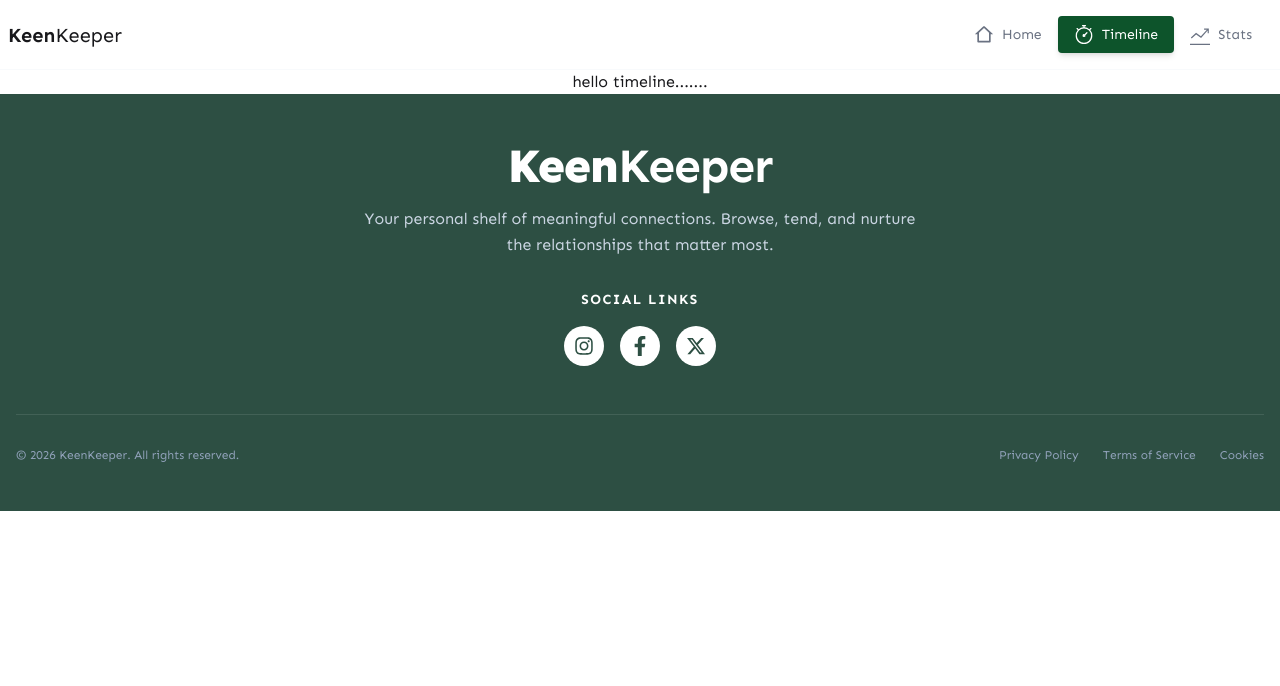
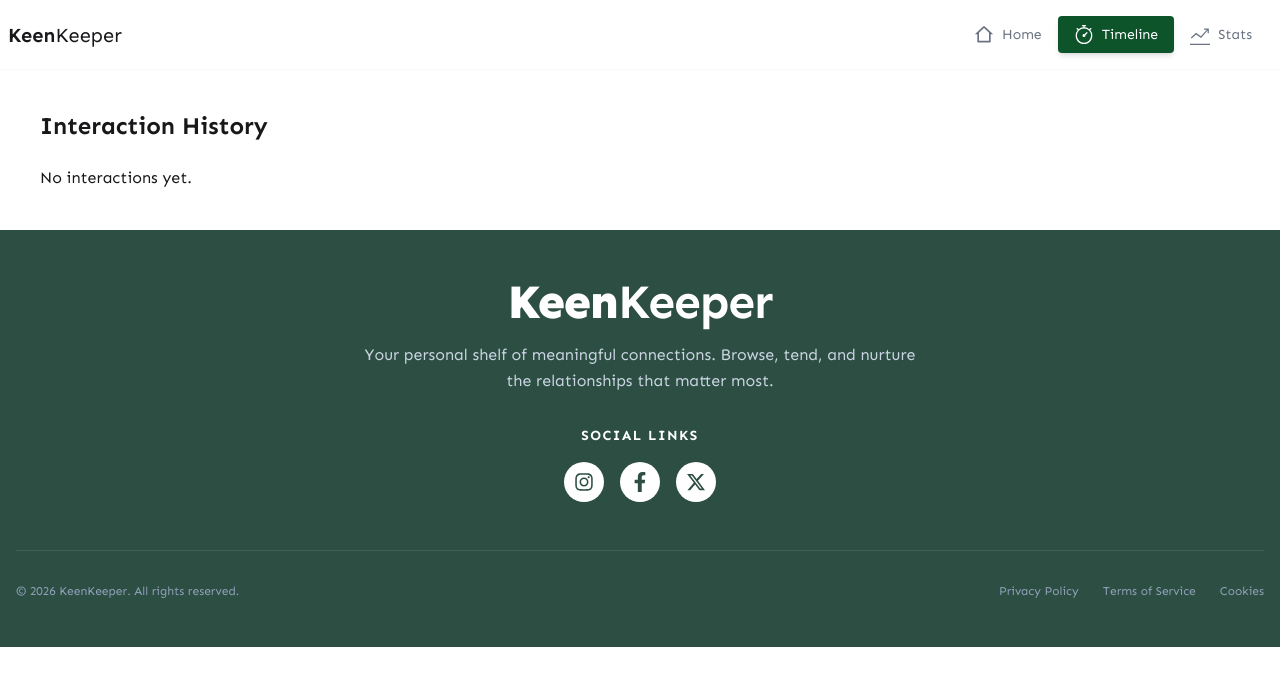
Before and after one commit to tonmoytr/keenkeeper, a Next.js app: page /timeline in a window 1280 px wide. Shown: the top 686 px of the page. Built offline with nearby package versions, Linux system fonts and the light colour scheme.

Commit message:
Implement Timeline context and provider; refactor TimelinePage and ActionButtons to utilize context for managing timeline entries

```diff
--- a/src/app/(pages)/timeline/page.jsx
+++ b/src/app/(pages)/timeline/page.jsx
@@ -1,7 +1,31 @@
-export default function page() {
+"use client";
+
+import { TimelineContext } from "@/lib/context/TimelineContext";
+import { useContext } from "react";
+
+const TimelinePage = () => {
+  const { timelineData } = useContext(TimelineContext);
+
   return (
-    <div>
-      <p className="text-center">hello timeline.......</p>
+    <div className="p-10">
+      <h1 className="text-2xl font-bold mb-6">Interaction History</h1>
+      <div className="space-y-4">
+        {timelineData.length === 0 ? (
+          <p>No interactions yet.</p>
+        ) : (
+          timelineData.map((entry) => (
+            <div
+              key={entry.id}
+              className="p-4 border rounded-lg bg-white shadow-sm"
+            >
+              <p className="font-bold text-slate-800">{entry.title}</p>
+              <p className="text-sm text-gray-500">{entry.date}</p>
+            </div>
+          ))
+        )}
+      </div>
     </div>
   );
-}
+};
+
+export default TimelinePage;
--- a/src/app/components/ui/ActionButtons.jsx
+++ b/src/app/components/ui/ActionButtons.jsx
@@ -1,5 +1,6 @@
 "use client";
-import React, { useState } from "react";
+import { TimelineContext } from "@/lib/context/TimelineContext";
+import { useContext } from "react";
 // Move icon imports to the Client Component
 import {
   HiOutlinePhone,
@@ -16,10 +17,9 @@ const icons = {
 };
 
 const ActionButtons = ({ label, friendName, type }) => {
-  const [entryTimeline, setEntryTimeline] = useState([]);
-
   // Select the correct icon based on the 'type' string
   const Icon = icons[type];
+  const { addEntry } = useContext(TimelineContext);
 
   const handleTimelineEntry = () => {
     const entry = {
@@ -29,9 +29,9 @@ const ActionButtons = ({ label, friendName, type }) => {
       date: new Date().toLocaleString(),
     };
     // console.log("Timeline entry added:", entry);
+    // This is where your Context API logic will live!
+    addEntry(friendName, type);
     toast.success(`${type} with ${friendName} added to timeline!`);
-    // This is where your Context API logic will live!
-    setEntryTimeline()
   };
 
   return (
--- a/src/app/layout.js
+++ b/src/app/layout.js
@@ -3,6 +3,8 @@ import "./globals.css";
 import Navbar from "./components/shared/Navbar/Navbar";
 import Footer from "./components/shared/Footer/Footer";
 import { ToastContainer } from "react-toastify";
+import { TimelineProvider } from "@/lib/context/TimelineContext";
+import AppProvider from "@/lib/providers/AppProvider";
 
 const geistSans = Geist({
   variable: "--font-geist-sans",
@@ -32,11 +34,12 @@ export default function RootLayout({ children }) {
       className={` ${sen.className} h-full antialiased`}
     >
       <body>
-        <Navbar />
-        {children}
-        <Footer />
+        <AppProvider>
+          <Navbar />
+          {children}
+          <Footer />
+        </AppProvider>
       </body>
-      <ToastContainer />
     </html>
   );
 }
--- /dev/null
+++ b/src/lib/context/TimelineContext.js
@@ -0,0 +1,32 @@
+"use client";
+import React, { createContext, useState } from "react";
+
+export const TimelineContext = createContext();
+
+export const TimelineProvider = ({ children }) => {
+  const [timelineData, setTimelineData] = useState([]);
+
+  const addEntry = (friendName, type) => {
+    const newEntry = {
+      id: Date.now(),
+      type: type,
+      name: friendName,
+      date: new Date().toLocaleString("en-US", {
+        month: "short",
+        day: "numeric",
+        year: "numeric",
+        hour: "2-digit",
+        minute: "2-digit",
+      }),
+    };
+
+    setTimelineData([...timelineData, newEntry]); // Add to start of array
+    return newEntry; // Return it so we can use it for Toasts
+  };
+
+  return (
+    <TimelineContext.Provider value={{ timelineData, addEntry }}>
+      {children}
+    </TimelineContext.Provider>
+  );
+};
--- /dev/null
+++ b/src/lib/providers/AppProvider.jsx
@@ -0,0 +1,15 @@
+"use client";
+
+import { ToastContainer } from "react-toastify";
+import { TimelineProvider } from "../context/TimelineContext";
+
+export default function AppProvider({ children }) {
+  return (
+    <div>
+      <TimelineProvider>
+        {children}
+        <ToastContainer position="top-center" />
+      </TimelineProvider>
+    </div>
+  );
+}
```
